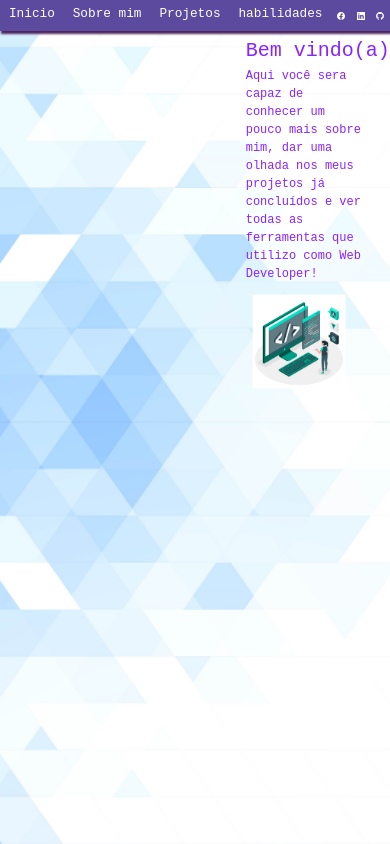
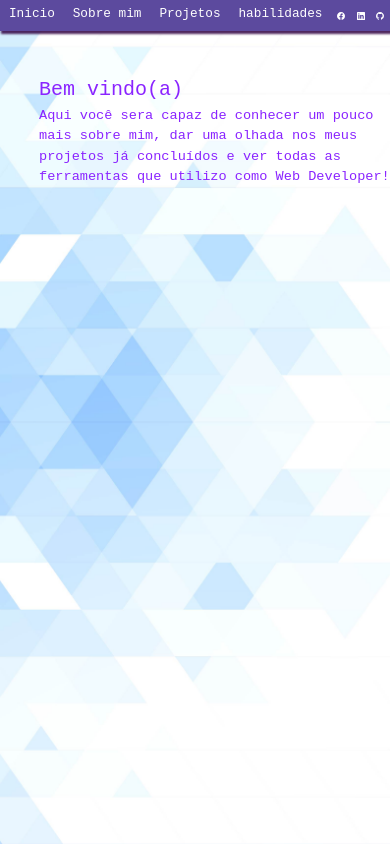
Before and after one commit to PedroEmmanuelBuerger/PedroEmmanuelBuerger.github.io, a React (Create React App) app: page / in a window 390 px wide. Built offline with nearby package versions, Linux system fonts and the light colour scheme.

Commit message:
tela home e projeto

```diff
--- a/src/styles/home.css
+++ b/src/styles/home.css
@@ -55,3 +55,24 @@
     transform: translateX(30%);
   }
 }
+
+@media screen and (max-width: 768px) {
+  .all-welcome {
+    padding-left: 10%;
+    padding-top: 20%;
+  }
+
+  .welcome {
+    font-size: 250%;
+  }
+
+  .welcome-message {
+    font-size: 170%;
+    max-width: 100%;
+    top: 100px;
+  }
+
+  .animationImage {
+    display: none;
+  }
+}
--- a/src/styles/project.css
+++ b/src/styles/project.css
@@ -5,7 +5,7 @@
 .projects-contents {
   display: flex;
   min-height: 100%;
-  background-image: url(../image/rm222batch2-mind-03.jpg);
+  background-image: url(../image/empty-elegant-background-with-copy-space.jpg);
   background-size: cover;
   background-position: center;
   padding-top: 3%;
@@ -19,7 +19,7 @@
   flex-direction: column;
   align-items: center;
   text-decoration: none;
-  color: white;
+  color: rgb(5, 5, 5);
   position: relative;
 }
 
```
